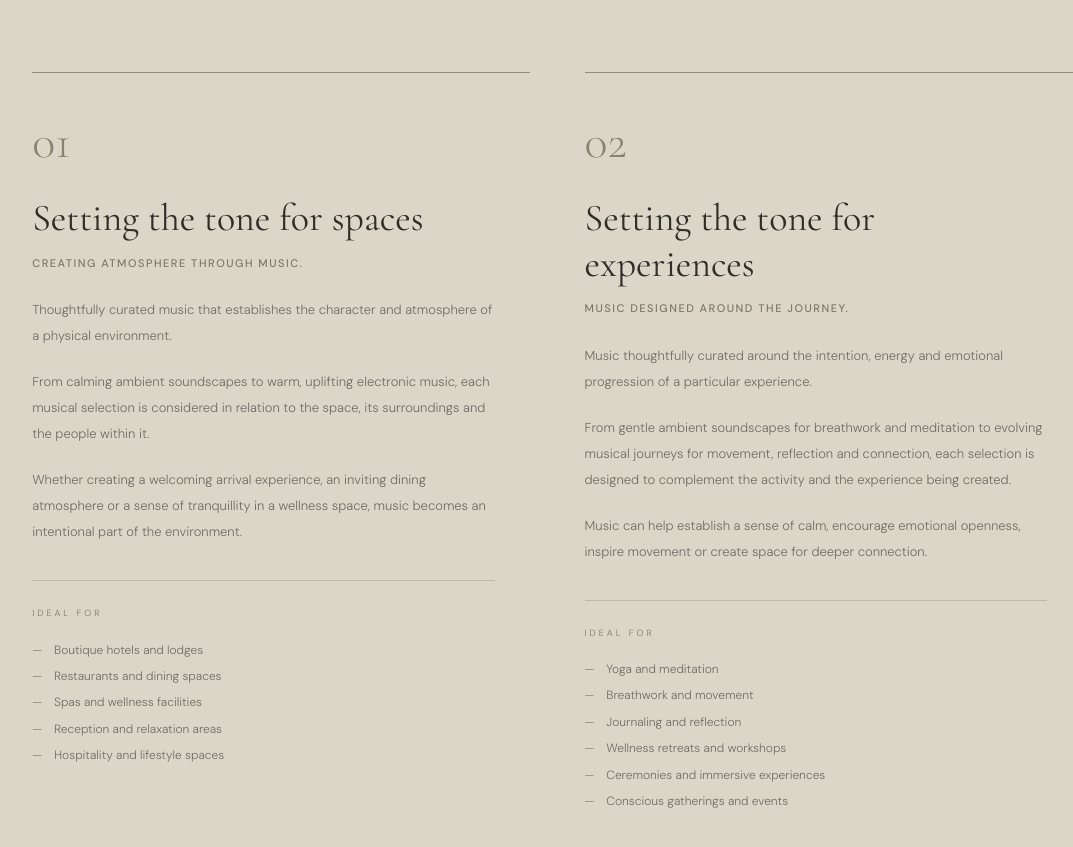
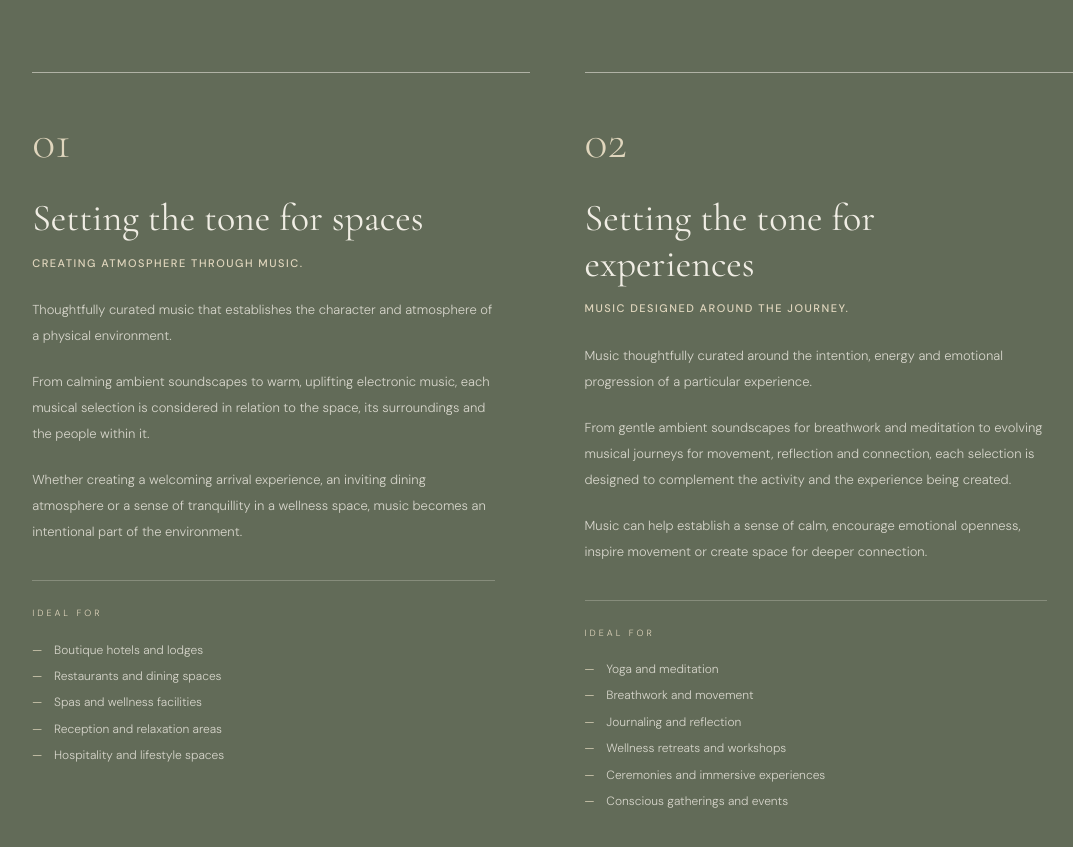
Before and after one commit to lucasound91/ariawebsite, a plain HTML site: page atmosphere/index.html in a window 1280 px wide. Shown: the part 2409-3256 px from the top of the page, without its empty margins (83-1156 px from the left). Drawn offline with nearby package versions, Linux system fonts and the light colour scheme.

Commit message:
Update index.html

```diff
--- a/atmosphere/index.html
+++ b/atmosphere/index.html
@@ -580,6 +580,46 @@
   color: #85866f;
 }
 
+/* HOW WE WORK — BOTANICAL CONTRAST */
+
+.work-section {
+  background: #626b58;
+  color: #f0ede4;
+}
+
+.work-heading .eyebrow,
+.work-card h4,
+.work-ideal-label {
+  color: #e0d6bd;
+}
+
+.work-heading h2,
+.work-card h3 {
+  color: #f0ede4;
+}
+
+.work-intro,
+.work-card p,
+.work-ideal li {
+  color: rgba(240,237,228,.82);
+}
+
+.work-card {
+  border-top-color: rgba(240,237,228,.55);
+}
+
+.work-number {
+  color: #e0d6bd;
+}
+
+.work-ideal {
+  border-top-color: rgba(240,237,228,.25);
+}
+
+.work-ideal li::before {
+  color: #e0d6bd;
+}
+
   </style>
 </head>
 
```
